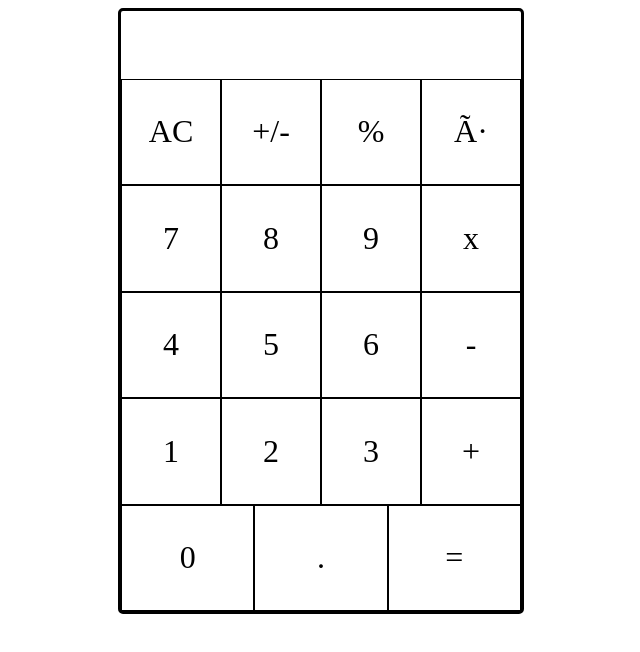
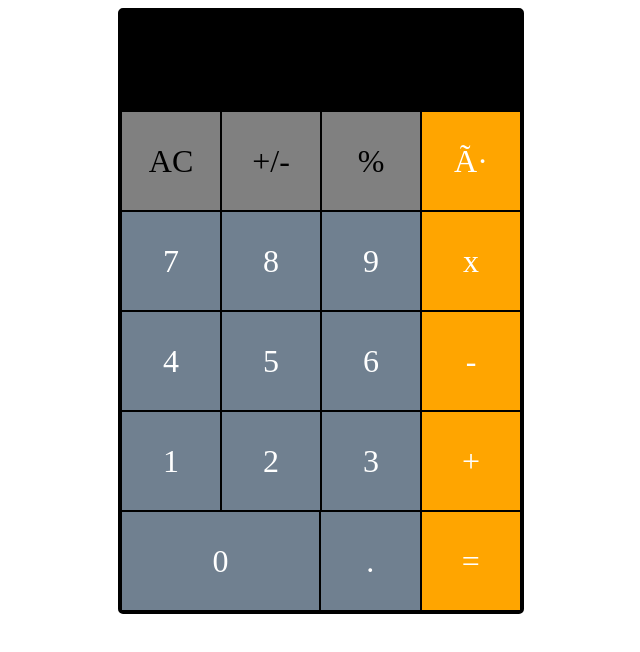
Before and after one commit to Schwenks21/odin-calculator, a plain HTML site: page index.html in a window 1280 px wide. Shown: the whole page, without its empty margins (319-959 px from the left). Drawn offline with Linux system fonts and the light colour scheme.

Commit message:
style: added additional classes

```diff
--- a/index.html
+++ b/index.html
@@ -8,35 +8,35 @@
 </head>
 <body>
     <div id="container">
-        <div class="display row"></div>
+        <div id="display"></div>
         <div class="row">
-            <div class="button">AC</div>
-            <div class="button">+/-</div>
-            <div class="button">%</div>
-            <div class="button">÷</div>
+            <div class="button gray">AC</div>
+            <div class="button gray">+/-</div>
+            <div class="button gray">%</div>
+            <div class="button operator">÷</div>
         </div>
         <div class="row">
-            <div class="button">7</div>
-            <div class="button">8</div>
-            <div class="button">9</div>
-            <div class="button">x</div>
+            <div class="button number">7</div>
+            <div class="button number">8</div>
+            <div class="button number">9</div>
+            <div class="button operator">x</div>
         </div>
         <div class="row">
-            <div class="button">4</div>
-            <div class="button">5</div>
-            <div class="button">6</div>
-            <div class="button">-</div>
+            <div class="button number">4</div>
+            <div class="button number">5</div>
+            <div class="button number">6</div>
+            <div class="button operator">-</div>
         </div>
         <div class="row">
-            <div class="button">1</div>
-            <div class="button">2</div>
-            <div class="button">3</div>
-            <div class="button">+</div>
+            <div class="button number">1</div>
+            <div class="button number">2</div>
+            <div class="button number">3</div>
+            <div class="button operator">+</div>
         </div>
         <div class="row">
-            <div class="button">0</div>
-            <div class="button">.</div>
-            <div class="button">=</div>
+            <div id="zero" class="button number">0</div>
+            <div class="button number">.</div>
+            <div class="button operator">=</div>
         </div>
     </div>
 </body>
```
